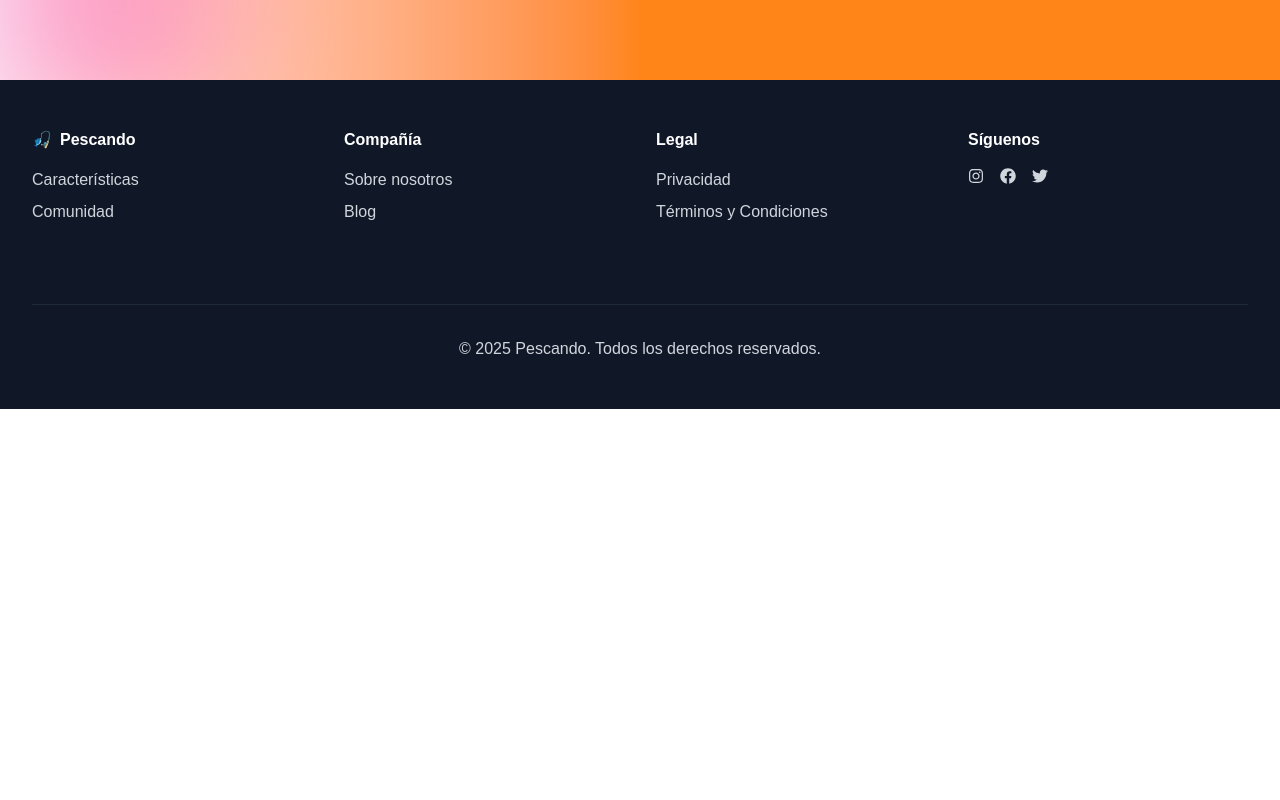
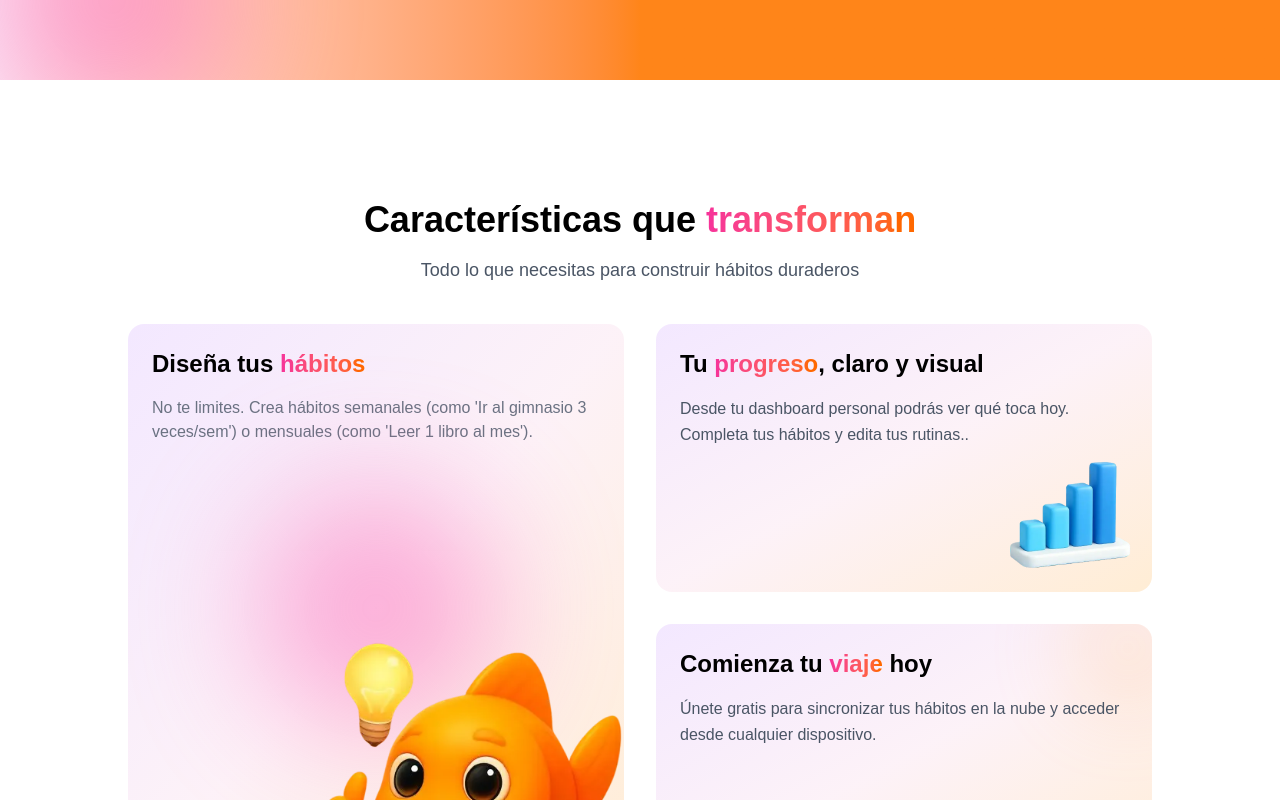
Before and after one commit to LautaroZ01/pescando-client, a React (Vite) app: page / in a window 1280 px wide. Shown: the part 720-1520 px from the top of the page. Before the commit the page ends 1129 px from the top, so only its background shows below. Built offline with nearby package versions, Linux system fonts and the light colour scheme; no server answers; a web font is replaced by a local one.

Commit message:
fix: landing

```diff
--- a/src/router.jsx
+++ b/src/router.jsx
@@ -8,13 +8,12 @@ import RegisterView from "./views/auth/RegisterView";
 import ConfirmAccountView from "./views/auth/ConfirmAccountView";
 import RequestNewCodeView from "./views/auth/RequestNewCodeView";
 import DashboardLayout from "./layouts/DashboardLayout";
-import IndexView from "./views/user/IndexView";
 import ProfileView from "./views/profile/ProfileView";
 import IndexHomeView from "./views/home/IndexView";
 import ProtectedRoute from "./components/middleware/ProtectedRoute";
 import Dashboard from "./views/habits/Dashboard";
-import HabitsView from "./views/habits/HabitsView"; //
-import HeroView from "./views/home/sections/HeroView";
+import HabitsView from "./views/habits/HabitsView";
+import IndexView from "./views/home/IndexView";
 
 export default function Router() {
     return (
@@ -22,7 +21,7 @@ export default function Router() {
             <Routes>
                 {/* Landing pública */}
                 <Route path="/" element={<HomeLayout />}>
-                    <Route index element={<HeroView />} />
+                    <Route index element={<IndexView />} />
                     <Route path="/profile" element={<ProfileView />} />
 
                     <Route index element={<IndexHomeView />} />
```
